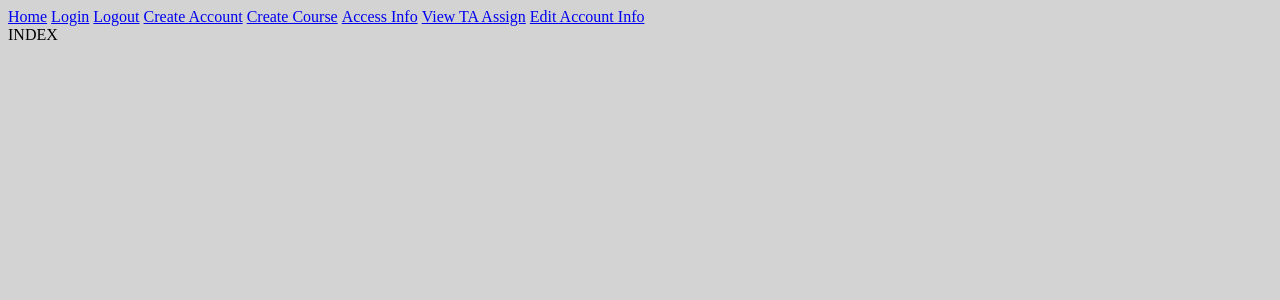
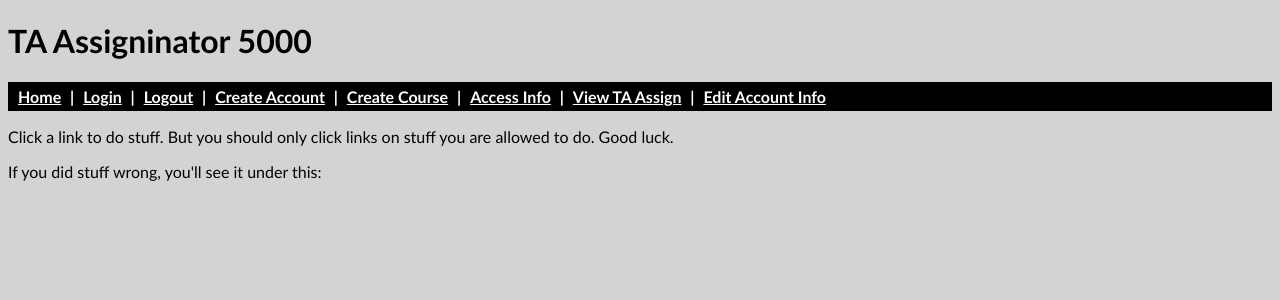
Before and after one commit to jwolf-uwm/scrum_and_coke_django, a Django app: page / in a window 1280 px wide. Shown: the top 300 px of the page. Run offline with Django 3.2, Linux system fonts and the light colour scheme.

Commit message:
pretty menu

```diff
--- a/static/css/style.css
+++ b/static/css/style.css
@@ -1,13 +1,29 @@
 body {
     background: lightgray;
+    font-family: "Trebuchet MS";
 }
 
-ul {
+.menu {
+    background: black;
+    color: white;
+    padding: 5px 5px;
+    font-weight: bold;
+}
+
+.menu a:link {
+    color: white;
+}
+
+.menu a:visited {
+    color: white;
+}
+
+.menu ul {
   list-style-type: none;
   margin: 0;
   padding: 0;
 }
 
-li {
+.menu li {
   display: inline;
 }
--- a/templates/base.html
+++ b/templates/base.html
@@ -10,16 +10,18 @@
     <link rel="stylesheet" href="{% static 'css/style.css' %}">
 </head>
 <body>
-    <ul>
-        <li><a href="/index">Home</a></li>
-        <li><a href="/login">Login</a></li>
-        <li><a href="/logout">Logout</a></li>
-        <li><a href="/create_account">Create Account</a></li>
-        <li><a href="/create_course">Create Course</a></li>
-        <li><a href="#access_info">Access Info</a></li>
-        <li><a href="#view_ta_assign">View TA Assign</a></li>
-        <li><a href="#edit_account_info">Edit Account Info</a></li>
+    <h1>TA Assigninator 5000</h1>
+    <ul class="menu">
+        <li class="menu"><a href="/index">Home</a></li> |
+        <li class="menu"><a href="/login">Login</a></li> |
+        <li class="menu"><a href="/logout">Logout</a></li> |
+        <li class="menu"><a href="/create_account">Create Account</a></li> |
+        <li class="menu"><a href="/create_course">Create Course</a></li> |
+        <li class="menu"><a href="#access_info">Access Info</a></li> |
+        <li class="menu"><a href="#view_ta_assign">View TA Assign</a></li> |
+        <li class="menu"><a href="#edit_account_info">Edit Account Info</a></li>
     </ul>
+
     {% block content %}{% endblock content %}
 </body>
 </html>
--- a/templates/main/index.html
+++ b/templates/main/index.html
@@ -1,9 +1,11 @@
 {% extends "base.html" %}
 {% block content %}
 
+    <p>Click a link to do stuff. But you should only click links on stuff you are allowed to do. Good luck.</p>
+
+    <p>If you did stuff wrong, you'll see it under this:</p>
     {% for message in messages %}
         <p>{{ message }}</p>
     {% endfor %}
 
-    INDEX
 {% endblock content %}
```
